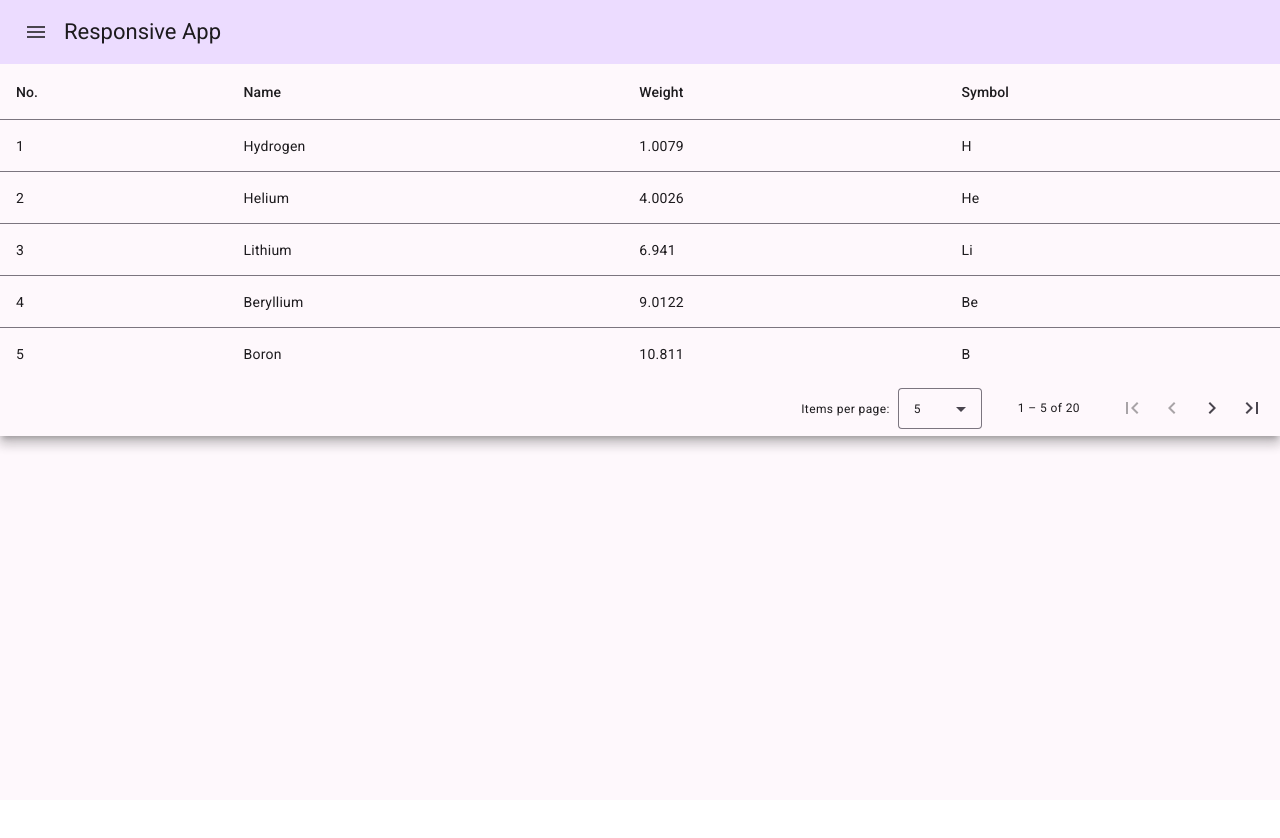
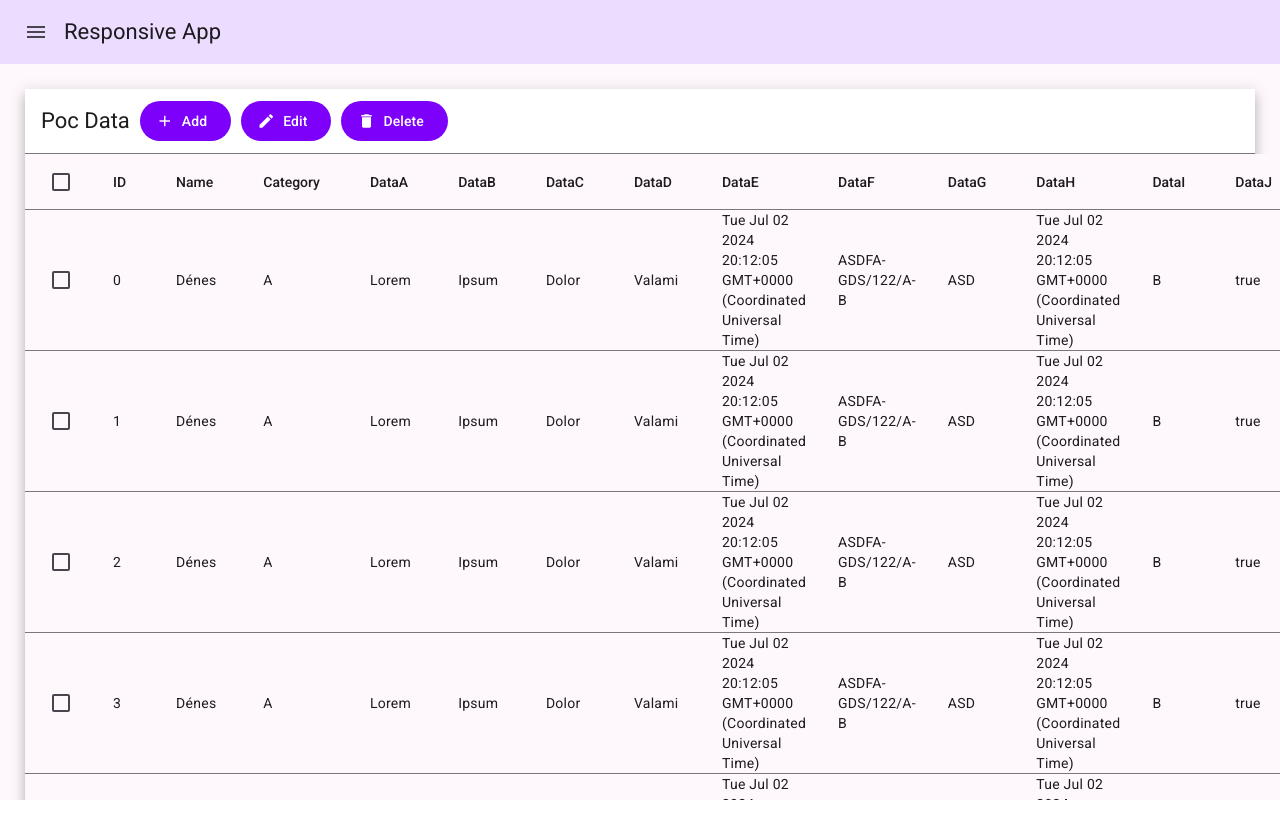
Before and after one commit to SkillTech-Organization/AXERP_UI, an Angular app: page /business/master-data/poc-manager in a window 1280 px wide. Shown: the top 838 px of the page. Built offline with nearby package versions, Linux system fonts and the light colour scheme.

Commit message:
poc 3 - grid

```diff
--- /dev/null
+++ b/src/app/modules/business/master-data/models/PocData.ts
@@ -0,0 +1,21 @@
+export class PocData {
+    constructor(
+        public ID: number,
+        public Name: string,
+        public Category: string,
+        public DataA: string,
+        public DataB: string,
+        public DataC: string,
+        public DataD: string,
+        public DataE: Date,
+        public DataF: string,
+        public DataG: string,
+        public DataH: Date,
+        public DataI: string,
+        public DataJ: boolean,
+        public DataK: number,
+        public DataL: string,
+    ) {
+
+    }
+}
--- a/src/app/modules/business/master-data/poc-manager/poc-manager.component.html
+++ b/src/app/modules/business/master-data/poc-manager/poc-manager.component.html
@@ -1,32 +1,49 @@
-<div class="mat-elevation-z8">
-    <table mat-table [dataSource]="dataSource">
+<div class="mat-elevation-z8 m25">
+    <!-- <mat-card class="example-card" appearance="outlined">
+        <mat-card-header>
+            <div mat-card-avatar class="example-header-image"></div>
+            <mat-card-title>PocData</mat-card-title>
+            <mat-card-subtitle>Functions</mat-card-subtitle>
+        </mat-card-header>
+        <mat-card-actions>
+            <button mat-flat-button>Add</button>
+            <button mat-flat-button [disabled]="selection.isEmpty">Edit</button>
+            <button mat-flat-button [disabled]="selection.isEmpty">Delete</button>
+        </mat-card-actions>
+    </mat-card> -->
 
-        <!-- Position Column -->
-        <ng-container matColumnDef="position">
-            <th mat-header-cell *matHeaderCellDef> No. </th>
-            <td mat-cell *matCellDef="let element"> {{element.position}} </td>
+    <mat-toolbar class="secondary">
+        <h1 class="example-app-name" style="margin-right: 10px;">Poc Data</h1>
+        <button mat-flat-button style="margin-right: 10px;"><mat-icon>add</mat-icon>Add</button>
+        <button mat-flat-button style="margin-right: 10px;"><mat-icon>edit</mat-icon>Edit</button> <!-- [disabled]="selection.isEmpty"-->
+        <button class="danger" style="margin-right: 10px;" mat-flat-button><mat-icon>delete</mat-icon>Delete</button>
+    </mat-toolbar>
+
+    <mat-divider></mat-divider>
+
+    <table mat-table [dataSource]="dataSource" matSort (matSortChange)="announceSortChange($event)">
+        <ng-container matColumnDef="select">
+            <th mat-header-cell *matHeaderCellDef>
+                <mat-checkbox (change)="$event ? toggleAllRows() : null" [checked]="selection.hasValue() && isAllSelected()"
+                    [indeterminate]="selection.hasValue() && !isAllSelected()">
+                </mat-checkbox>
+            </th>
+            <td mat-cell *matCellDef="let row">
+                <mat-checkbox (click)="$event.stopPropagation()" (change)="$event ? selection.toggle(row) : null"
+                    [checked]="selection.isSelected(row)">
+                </mat-checkbox>
+            </td>
         </ng-container>
 
-        <!-- Name Column -->
-        <ng-container matColumnDef="name">
-            <th mat-header-cell *matHeaderCellDef> Name </th>
-            <td mat-cell *matCellDef="let element"> {{element.name}} </td>
-        </ng-container>
+        @for (col of gridModel.Columns; track $index) {
+            <ng-container [matColumnDef]="col.ColKey">
+                <th mat-header-cell *matHeaderCellDef mat-sort-header [sortActionDescription]="col.SortTooltip"> {{col.Title}} </th>
+                <td (click)="selection.toggle(element)" mat-cell *matCellDef="let element"> {{element[col.ColKey]}} </td>
+            </ng-container>
+        }
 
-        <!-- Weight Column -->
-        <ng-container matColumnDef="weight">
-            <th mat-header-cell *matHeaderCellDef> Weight </th>
-            <td mat-cell *matCellDef="let element"> {{element.weight}} </td>
-        </ng-container>
-
-        <!-- Symbol Column -->
-        <ng-container matColumnDef="symbol">
-            <th mat-header-cell *matHeaderCellDef> Symbol </th>
-            <td mat-cell *matCellDef="let element"> {{element.symbol}} </td>
-        </ng-container>
-
-        <tr mat-header-row *matHeaderRowDef="displayedColumns"></tr>
-        <tr mat-row *matRowDef="let row; columns: displayedColumns;"></tr>
+        <tr mat-header-row *matHeaderRowDef="gridModel.DisplayedColumns"></tr>
+        <tr mat-row *matRowDef="let row; columns: gridModel.DisplayedColumns;" [class.selected-row]="selection.isSelected(row)"></tr>
     </table>
 
     <mat-paginator [pageSizeOptions]="[5, 10, 20]" showFirstLastButtons aria-label="Select page of periodic elements">
--- a/src/app/modules/business/master-data/poc-manager/poc-manager.component.scss
+++ b/src/app/modules/business/master-data/poc-manager/poc-manager.component.scss
@@ -1,3 +1,17 @@
 table {
   width: 100%;
 }
+
+th.mat-sort-header-sorted {
+  color: black;
+}
+
+.mat-column-select {
+  overflow: initial;
+}
+
+.example-card {
+  mat-card-title, mat-card-subtitle {
+    min-width: 250px;
+  }
+}
--- a/src/app/modules/business/master-data/poc-manager/poc-manager.component.ts
+++ b/src/app/modules/business/master-data/poc-manager/poc-manager.component.ts
@@ -1,51 +1,111 @@
-import { AfterViewInit, Component, ViewChild } from '@angular/core';
+import { LiveAnnouncer } from '@angular/cdk/a11y';
+import { AfterViewInit, Component, ViewChild, inject } from '@angular/core';
 import { MatPaginator, MatPaginatorModule } from '@angular/material/paginator';
+import { MatSort, MatSortModule, Sort } from '@angular/material/sort';
 import { MatTableDataSource, MatTableModule } from '@angular/material/table';
+import { MockService } from '../../../services/mock.service';
+import { PocData } from '../models/PocData';
+import { ColumnModel, GridModel } from '../../../../util/models/GridModel';
+import { SelectionModel } from '@angular/cdk/collections';
+import { MatCheckboxModule } from '@angular/material/checkbox';
+import { MatDividerModule } from '@angular/material/divider';
+import { MatButtonModule } from '@angular/material/button';
+import { MatCardModule } from '@angular/material/card';
+import { MatTooltipModule } from '@angular/material/tooltip';
+import { MatToolbarModule } from '@angular/material/toolbar';
+import { MatIconModule } from '@angular/material/icon';
 
 @Component({
   selector: 'app-poc-manager',
   templateUrl: './poc-manager.component.html',
   styleUrl: './poc-manager.component.scss',
   standalone: true,
-  imports: [MatTableModule, MatPaginatorModule],
+  imports: [MatToolbarModule, MatTableModule, MatCardModule, MatButtonModule, MatPaginatorModule, MatSortModule, MatCheckboxModule, MatDividerModule, MatIconModule],
+  providers: [MockService]
 })
 export class PocManagerComponent implements AfterViewInit {
-  displayedColumns: string[] = ['position', 'name', 'weight', 'symbol'];
-  dataSource = new MatTableDataSource<PeriodicElement>(ELEMENT_DATA);
+  @ViewChild(MatSort) sort!: MatSort
+  @ViewChild(MatPaginator) paginator!: MatPaginator
 
-  @ViewChild(MatPaginator) paginator!: MatPaginator;
+  gridModel: GridModel = new GridModel(
+    [
+      new ColumnModel(true, "ID", "ID", "ID sort"),
+      new ColumnModel(true, "Name", "Name", "Name sort"),
+      new ColumnModel(true, "Category", "Category", "Category rendezés"),
+      new ColumnModel(true, "DataA", "DataA", "DataA rendezés"),
+      new ColumnModel(true, "DataB", "DataB", "DataB rendezés"),
+      new ColumnModel(true, "DataC", "DataC", "DataC rendezés"),
+      new ColumnModel(true, "DataD", "DataD", "DataD rendezés"),
+      new ColumnModel(true, "DataE", "DataE", "DataE rendezés"),
+      new ColumnModel(true, "DataF", "DataF", "DataF rendezés"),
+      new ColumnModel(true, "DataG", "DataG", "DataG rendezés"),
+      new ColumnModel(true, "DataH", "DataH", "DataH rendezés"),
+      new ColumnModel(true, "DataI", "DataI", "DataI rendezés"),
+      new ColumnModel(true, "DataJ", "DataJ", "DataJ rendezés"),
+      new ColumnModel(true, "DataK", "DataK", "DataK rendezés"),
+      new ColumnModel(true, "DataL", "DataL", "DataL rendezés"),
+    ]
+  )
+  dataSource = new MatTableDataSource<PocData>([])
+  selection: SelectionModel<PocData>
 
-  ngAfterViewInit() {
-    this.dataSource.paginator = this.paginator;
+  constructor(
+    private _liveAnnouncer: LiveAnnouncer,
+    private mockService: MockService
+  ) {
+    const initialSelection: any[] = []
+    const allowMultiSelect = false
+    this.selection = new SelectionModel<PocData>(allowMultiSelect, initialSelection)
   }
+
+  //#region Lifecycle
+
+  async ngAfterViewInit() {
+    this.dataSource.paginator = this.paginator
+    this.dataSource.sort = this.sort
+
+    await this.RefreshData()
+  }
+
+  //#endregion
+
+  //#region Business
+
+  private async RefreshData(): Promise<void> {
+    const data = await this.mockService.GetMockData()
+    this.dataSource = new MatTableDataSource<PocData>(data)
+  }
+
+  //#endregion
+
+  //#region Grid events
+
+  /** Whether the number of selected elements matches the total number of rows. */
+  isAllSelected() {
+    const numSelected = this.selection.selected.length
+    const numRows = this.dataSource.data.length
+    return numSelected == numRows
+  }
+
+  /** Selects all rows if they are not all selected; otherwise clear selection. */
+  toggleAllRows() {
+    this.isAllSelected() ?
+      this.selection.clear() :
+      this.dataSource.data.forEach(row => this.selection.select(row))
+  }
+
+  /** Announce the change in sort state for assistive technology. */
+  announceSortChange(sortState: Sort) {
+    // This example uses English messages. If your application supports
+    // multiple language, you would internationalize these strings.
+    // Furthermore, you can customize the message to add additional
+    // details about the values being sorted.
+    if (sortState.direction) {
+      this._liveAnnouncer.announce(`Sorted ${sortState.direction}ending`)
+    } else {
+      this._liveAnnouncer.announce('Sorting cleared')
+    }
+  }
+
+  //#endregion
 }
-
-export interface PeriodicElement {
-  name: string;
-  position: number;
-  weight: number;
-  symbol: string;
-}
-
-const ELEMENT_DATA: PeriodicElement[] = [
-  {position: 1, name: 'Hydrogen', weight: 1.0079, symbol: 'H'},
-  {position: 2, name: 'Helium', weight: 4.0026, symbol: 'He'},
-  {position: 3, name: 'Lithium', weight: 6.941, symbol: 'Li'},
-  {position: 4, name: 'Beryllium', weight: 9.0122, symbol: 'Be'},
-  {position: 5, name: 'Boron', weight: 10.811, symbol: 'B'},
-  {position: 6, name: 'Carbon', weight: 12.0107, symbol: 'C'},
-  {position: 7, name: 'Nitrogen', weight: 14.0067, symbol: 'N'},
-  {position: 8, name: 'Oxygen', weight: 15.9994, symbol: 'O'},
-  {position: 9, name: 'Fluorine', weight: 18.9984, symbol: 'F'},
-  {position: 10, name: 'Neon', weight: 20.1797, symbol: 'Ne'},
-  {position: 11, name: 'Sodium', weight: 22.9897, symbol: 'Na'},
-  {position: 12, name: 'Magnesium', weight: 24.305, symbol: 'Mg'},
-  {position: 13, name: 'Aluminum', weight: 26.9815, symbol: 'Al'},
-  {position: 14, name: 'Silicon', weight: 28.0855, symbol: 'Si'},
-  {position: 15, name: 'Phosphorus', weight: 30.9738, symbol: 'P'},
-  {position: 16, name: 'Sulfur', weight: 32.065, symbol: 'S'},
-  {position: 17, name: 'Chlorine', weight: 35.453, symbol: 'Cl'},
-  {position: 18, name: 'Argon', weight: 39.948, symbol: 'Ar'},
-  {position: 19, name: 'Potassium', weight: 39.0983, symbol: 'K'},
-  {position: 20, name: 'Calcium', weight: 40.078, symbol: 'Ca'},
-];
--- a/src/app/modules/home/dashboard/dashboard.component.html
+++ b/src/app/modules/home/dashboard/dashboard.component.html
@@ -1,3 +1,3 @@
-<div class="component-wrapper">
-    <p>dashboard</p>
+<div class="m25">
+    <h1>Dashboard</h1>
 </div>
--- /dev/null
+++ b/src/app/modules/services/mock.service.ts
@@ -0,0 +1,47 @@
+import { Injectable } from '@angular/core';
+import { PocData } from '../business/master-data/models/PocData';
+import { of } from 'rxjs';
+
+@Injectable({
+  providedIn: 'root'
+})
+export class MockService {
+
+  public mockData: PocData[] = [
+    new PocData(0, "Dénes", "A", "Lorem", "Ipsum", "Dolor", "Valami", new Date(), "ASDFA-GDS/122/A-B", "ASD", new Date(), "B", true, 12412.42, "abfdb"),
+    new PocData(1, "Dénes", "A", "Lorem", "Ipsum", "Dolor", "Valami", new Date(), "ASDFA-GDS/122/A-B", "ASD", new Date(), "B", true, 12412.42, "abfdb"),
+    new PocData(2, "Dénes", "A", "Lorem", "Ipsum", "Dolor", "Valami", new Date(), "ASDFA-GDS/122/A-B", "ASD", new Date(), "B", true, 12412.42, "abfdb"),
+    new PocData(3, "Dénes", "A", "Lorem", "Ipsum", "Dolor", "Valami", new Date(), "ASDFA-GDS/122/A-B", "ASD", new Date(), "B", true, 12412.42, "abfdb"),
+    new PocData(4, "Dénes", "A", "Lorem", "Ipsum", "Dolor", "Valami", new Date(), "ASDFA-GDS/122/A-B", "ASD", new Date(), "B", true, 12412.42, "abfdb"),
+    new PocData(5, "Dénes", "A", "Lorem", "Ipsum", "Dolor", "Valami", new Date(), "ASDFA-GDS/122/A-B", "ASD", new Date(), "B", true, 12412.42, "abfdb"),
+    new PocData(6, "Dénes", "A", "Lorem", "Ipsum", "Dolor", "Valami", new Date(), "ASDFA-GDS/122/A-B", "ASD", new Date(), "B", true, 12412.42, "abfdb"),
+    new PocData(7, "Dénes", "A", "Lorem", "Ipsum", "Dolor", "Valami", new Date(), "ASDFA-GDS/122/A-B", "ASD", new Date(), "B", true, 12412.42, "abfdb"),
+    new PocData(8, "Dénes", "A", "Lorem", "Ipsum", "Dolor", "Valami", new Date(), "ASDFA-GDS/122/A-B", "ASD", new Date(), "B", true, 12412.42, "abfdb"),
+    new PocData(9, "Dénes", "A", "Lorem", "Ipsum", "Dolor", "Valami", new Date(), "ASDFA-GDS/122/A-B", "ASD", new Date(), "B", true, 12412.42, "abfdb"),
+    new PocData(10, "Dénes", "A", "Lorem", "Ipsum", "Dolor", "Valami", new Date(), "ASDFA-GDS/122/A-B", "ASD", new Date(), "B", true, 12412.42, "abfdb"),
+    new PocData(11, "Dénes", "A", "Lorem", "Ipsum", "Dolor", "Valami", new Date(), "ASDFA-GDS/122/A-B", "ASD", new Date(), "B", true, 12412.42, "abfdb")
+  ]
+
+  constructor() { }
+
+  public GetMockData(request?: any): Promise<PocData[] | undefined> {
+    return of(this.mockData).toPromise()
+  }
+
+  public AddData(data: PocData): Promise<any> {
+    this.mockData.push(data)
+    return of({}).toPromise()
+  }
+
+  public UpdateData(data: PocData): Promise<PocData | undefined> {
+    var idx = this.mockData.findIndex(x => x.ID === data.ID)
+    this.mockData[idx] = data
+    return of(this.mockData[idx]).toPromise()
+  }
+
+  public DeleteData(id: number): Promise<boolean | undefined> {
+    var idx = this.mockData.findIndex(x => x.ID === id)
+    this.mockData.splice(idx, 1)
+    return of(true).toPromise()
+  }
+}
--- /dev/null
+++ b/src/app/util/models/GridModel.ts
@@ -0,0 +1,26 @@
+export class GridModel {
+    public get DisplayedColumns(): string[] {
+        if (this.ShowSelection) {
+            return ['select'].concat(this.Columns.filter(x => x.Show).map(x => x.ColKey))
+        }
+        return this.Columns.filter(x => x.Show).map(x => x.ColKey)
+    }
+
+    constructor(
+        public Columns: ColumnModel[],
+        public ShowSelection: boolean = true
+    ) {
+
+    }
+}
+
+export class ColumnModel {
+    constructor(
+        public Show: boolean,
+        public ColKey: string,
+        public Title: string,
+        public SortTooltip: string = ""
+    ) {
+
+    }
+}
--- a/src/styles.scss
+++ b/src/styles.scss
@@ -6,11 +6,31 @@ $theme: mat.define-theme();
 @include mat.color-variants-backwards-compatibility($theme);
 
 @mixin theme($theme) {
+  /*
+    Beépített komponensek
+  */
   app-navbar {
     color: mat.get-theme-color($theme, primary);
+  }
 
+  mat-sidenav {
+    border-radius: 0px;
   }
-  mat-sidenav, mat-toolbar {
+  mat-sidenav {
+    background: mat.get-theme-color($theme, primary-container);
+  }
+
+  mat-toolbar {
+    background: mat.get-theme-color($theme, primary-container);
+  }
+  mat-toolbar.secondary {
+    background: white; // #b89adb;
+  }
+
+  /*
+    HTML komponensek
+  */
+  tr.selected-row {
     background: mat.get-theme-color($theme, primary-container);
   }
 }
@@ -30,3 +50,11 @@ body {
   padding: 30px;
   height: 100%;
 }
+
+/*
+  General
+*/
+
+.m25 {
+  margin: 25px;
+}
```
Also changed, not shown: 1 other file (tests, documents, lock files or other folders).
